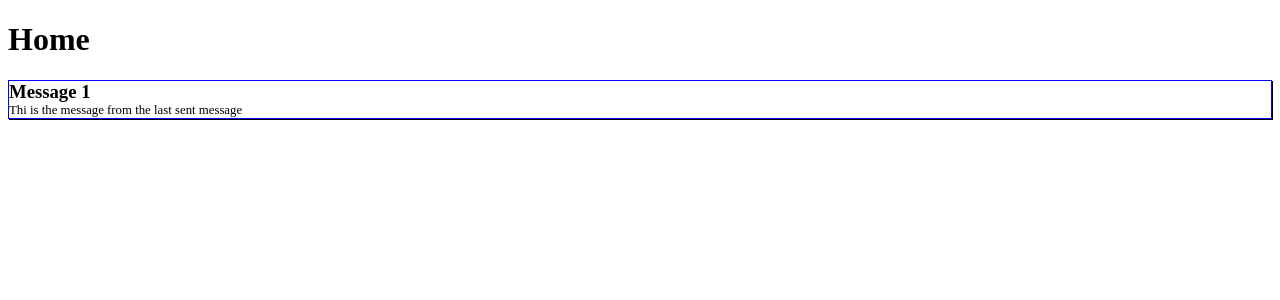
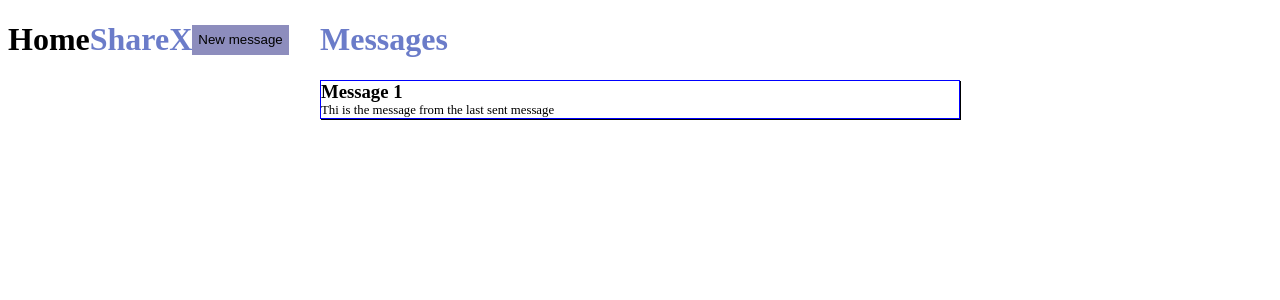
Before and after one commit to timiwritescode/shareX, a Flask app: page / in a window 1280 px wide. Shown: the top 300 px of the page. Run offline with Flask 3, Linux system fonts and the light colour scheme.

Commit message:
Add styling to homepage at home.html

```diff
--- /dev/null
+++ b/shareX/static/base.css
@@ -0,0 +1,16 @@
+:root {
+    --primary-text: rgb(107, 124, 201);
+}
+
+header {
+    position: fixed;
+    z-index: 1;
+}
+
+@media screen and (min-width: 700px) {
+    main {
+        width: 50vw;
+        margin: auto
+    }
+
+}
--- a/shareX/static/home.css
+++ b/shareX/static/home.css
@@ -1,16 +1,50 @@
 /* Styles for home.css*/
+:root {
+    --primary-text: rgb(107, 124, 201);
+}
+
 *,
 ::before,
 ::after {
     box-sizing: border-box;
 }
 
+body {
+
+}
+
+header {
+    display: flex;
+    align-items: center;
+    justify-content: space-between;
+    margin-bottom: 2rem;
+}
+
+header > h1 {
+    margin: 0;
+}
+
+header > .logo {
+    color: var(--primary-text)
+}
+
+header > button {
+    height: 30px;
+    background-color: rgb(141, 141, 189);
+    outline: none;
+    border: none;
+    color: black
+}
 
 .sessions {
     display: flex;
     flex-direction: column;
     justify-content: center;
     align-items: center;
+}
+
+main > h1 {
+    color: var(--primary-text)
 }
 
 .session {
--- a/shareX/templates/base.html
+++ b/shareX/templates/base.html
@@ -5,6 +5,7 @@
     <meta name="viewport" content="width=device-width, initial-scale=1.0">
     <title>{% block title %}{% endblock %}</title>
     <link rel="stylesheet" href="/static/home.css">
+    <link rel="stylesheet" href="/static/base.css">
 </head>
 <body>
     <header>
--- a/shareX/templates/chat.html
+++ b/shareX/templates/chat.html
@@ -0,0 +1 @@
+{% extends 'base.html' %}
--- a/shareX/templates/home.html
+++ b/shareX/templates/home.html
@@ -8,13 +8,19 @@
     <h1>
         Home
     </h1>
+
+    <h1 class="logo">ShareX</h1>
+
+    <button> New message</button>
 {% endblock %}
 
 {% block main%}
+    <h1 class="session-header">Messages</h1>
     <div class="sessions">
         <div class="session">
             <h3 class="message-header">Message 1</h3>
             <p class="message-body">Thi is the message from the last sent message</p>
         </div>
     </div>
+
 {% endblock %}
```
